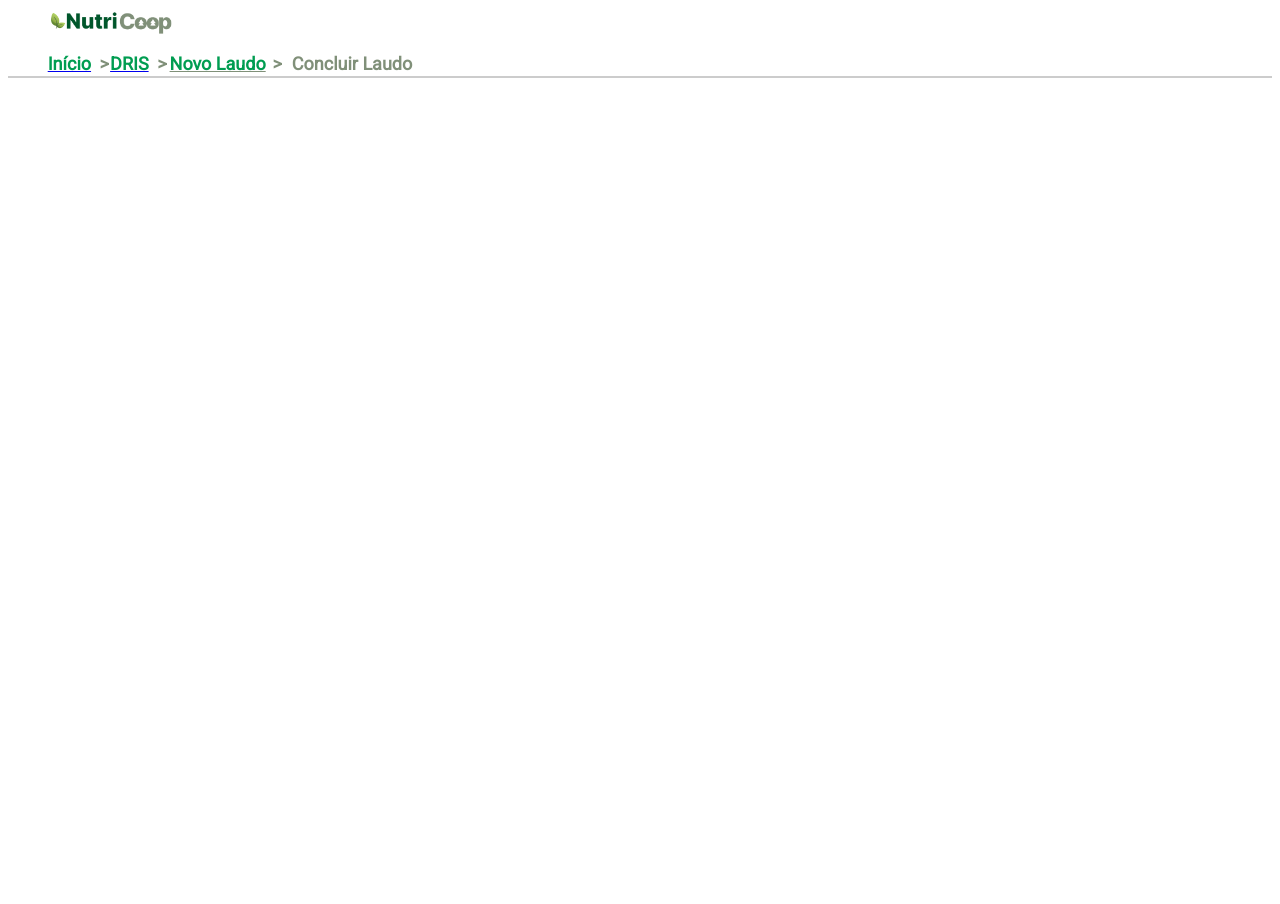
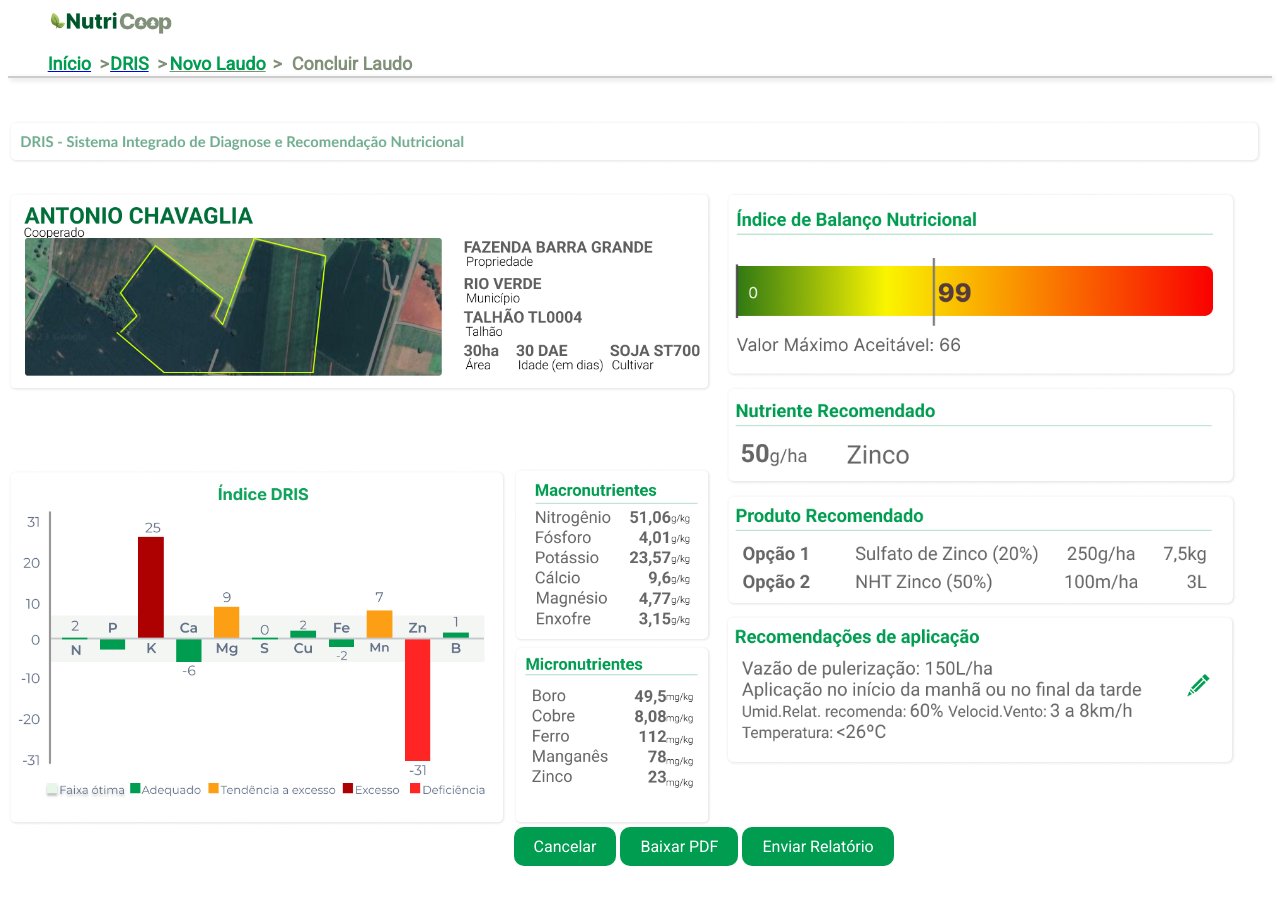
Before and after one commit to polianabadio/nutricoop, a plain HTML site: page concluir-laudo.html in a window 1280 px wide. Before the commit the page ends 800 px from the top, so only its background shows below. Drawn offline with Linux system fonts and the light colour scheme; a web font is replaced by a local one.

Commit message:
modelofinal

```diff
--- a/concluir-laudo.css
+++ b/concluir-laudo.css
@@ -1,3 +1,4 @@
+
 #logo-login{
     position: absolutes;
     margin-left: 3%;
@@ -34,4 +35,82 @@ hr {
     border: none;
     border-top: 2px solid #ccc;
     margin: 3% 0;
+    box-shadow: 2px 2px 5px rgba(0, 0, 0, 0.2);
   }
+
+  #barra{
+    width: 98%;
+    top: 15%;
+    position: absolute;
+  }
+
+  #layout1{
+    width: 55%;
+    top: 24%;
+    position: absolute;
+  }
+
+  #layout2{
+    width: 55%;
+    top: 58.5%;
+    position: absolute;
+
+  }
+
+  #layout3{
+    width: 40%;
+    top: 24%;
+    position: absolute;
+    margin-left: 56%;
+  }
+
+  #btn-send{
+    position:relative;
+    margin-top: 60%;
+    margin-left: 40%;
+    margin-bottom: 5%;
+  }
+
+  #btn-input-cancelar{
+    background-color: #009D51;
+    height: 100vh;
+    border-radius: 10px;
+    font-family: 'Roboto';
+    color:white;
+    padding: 10px 20px;
+    text-decoration: none;
+  }
+  #btn-input-salvar{
+    background-color: #009D51;
+    height: 6vh;
+    width: 7.5vw;
+    border-radius: 10px;
+    font-family: 'Roboto';
+    color:white;
+    padding: 10px 20px;
+    text-decoration: none;
+  }
+
+  #btn-input-gerar{
+    background-color: #009D51;
+    height: 6vh;
+    width: 8.5vw;
+    border-radius: 10px;
+    font-family: 'Roboto';
+    color:white;
+    -webkit-border-radius: 10px;
+    -moz-border-radius: 10px;
+    -ms-border-radius: 10px;
+    -o-border-radius: 10px;
+    padding: 10px 20px;
+    text-decoration: none;
+}
+  #btn-input-cancelar:hover{
+    background-color: #C7C7C7;
+  }
+  #btn-input-salvar:hover{
+    background-color: #C7C7C7;
+  }
+  #btn-input-gerar:hover{
+    background-color: #C7C7C7;
+  }
--- a/concluir-laudo.html
+++ b/concluir-laudo.html
@@ -14,7 +14,7 @@
 <div id="nav-bar">
     <img id="logo-login" src="img/Group 21.png" width="10%">
     <form id="inicial">
-    <a href="#"><h2 id="btn-1">Início</h2></a>
+    <a href="index.html"><h2 id="btn-1">Início</h2></a>
     <h2 id="seta">></h2>
     <a href="#"><h2 id="btn-1">DRIS</h2></a>
     <h2 id="seta">></h2>
@@ -24,7 +24,15 @@
     </form>
 </div>
 <hr>
+<img id="barra" src="img/Group 159.png">
+<img id="layout1" src="img/Group 161.png">
+<img id="layout2" src="img/Group 163.png">
+<img id="layout3" src="img/Group 165.png">
 
-
+<div id="btn-send">
+<a href="area-colaborador.html" id="btn-input-cancelar">Cancelar</a>
+<a href="#" id="btn-input-salvar" >Baixar PDF</a>
+<a href="concluir-laudo.html" id="btn-input-gerar" >Enviar Relatório</a>
+</div>
 </body>
 </html>
--- a/novo-laudo.css
+++ b/novo-laudo.css
@@ -6,11 +6,10 @@
 #inicial{
     font-size: 1.5vh;
     position: absolute;
-    margin-top: 0%;
     white-space: nowrap;
     display: inline-block;
     display: flex;
-    margin-top: 0%;
+    top: 4vh;
     margin-left: 3%;
 }
 h2{
@@ -41,7 +40,7 @@ hr {
     color:#009D51;
     font-family: 'Roboto';
     position: absolute;
-    top: 14%;
+    top: 14vh;
     font-size: 3vh;
   }
 
@@ -51,7 +50,7 @@ hr {
     position: absolute;
     width: 70%;
     margin-left: 15%;
-    margin-top: 2%;
+    top: 15vh;
   }
 
   label{
@@ -63,7 +62,7 @@ hr {
     position: absolute;
     width: 70%;
     margin-left: 16%;
-    margin-top: 4%;
+    top: 23vh;
   }
 
   #input-nome{
@@ -80,8 +79,8 @@ hr {
   }
 
   #segunda-linha{
-    position: absolute;
-    margin-top:2%;
+    position: relative;
+    top:2vh;
   }
 
   #input-propriedade, #input-municipio, #input-talhao{
@@ -94,29 +93,29 @@ hr {
     color:#009D51;
     font-family: 'Roboto';
     position: absolute;
-    top: 42%;
+    top: 37vh;
     font-size: 3vh;
   }
 
   #linha3{
     border: none;
     border-top: 1px solid #009D51;
-    position: absolute;
+    position: relative;
     width: 70%;
     margin-left: 15%;
-    margin-top: 15%;
+    top: 27vh;
   }
 
   #macronutrientes{
     position: absolute;
-    margin-top: 17%;
+    top: 50vh;
     width: 70%;
     margin-left: 15%;
   }
 
   #input-macronutrientes{
     position: absolute;
-    margin-top: 25%;
+    top: 66vh;
     width: 70%;
     margin-left: 15%;
   }
@@ -127,13 +126,13 @@ hr {
 
   #micronutrientes{
     position: absolute;
-    margin-top: 35%;
+    top: 82vh;
     width: 70%;
     margin-left: 15%;
   }
   #input-micronutrientes{
     position: absolute;
-    margin-top: 43%;
+    top: 98vh;
     width: 70%;
     margin-left: 15%;
   }
@@ -147,7 +146,7 @@ hr {
     color:#009D51;
     font-family: 'Roboto';
     position: absolute;
-    top: 78%;
+    top: 71vh;
     font-size: 3vh;
   }
 
@@ -157,14 +156,13 @@ hr {
     position: absolute;
     width: 70%;
     margin-left: 15%;
-    margin-top: 32.5%;
+    top: 73vh;
   }
 
   #btn-send{
-    position:relative;
-    margin-top: 52%;
-    margin-left: 40%;
-    margin-bottom: 3%;
+    position:absolute;
+    top: 110vh;
+    margin-left: 38%;
   }
 
   #btn-input-cancelar{
@@ -210,3 +208,10 @@ hr {
   #btn-input-gerar:hover{
     background-color: #C7C7C7;
   }
+
+  #fim{
+    position: absolute;
+    height: 3vh;
+    top:116vh;
+    width: 90%;
+  }
```
Also changed, not shown: area-colaborador.css (+21 -0 lines), area-colaborador.html (+9 -1 lines), esqueci-senha.html (+3 -1 lines), index.css (+5 -10 lines), login.html (+1 -1 lines), novo-laudo.html (+3 -2 lines), img/Group 159.png (added), img/Group 161.png (added), img/Group 163.png (added), img/Group 165.png (added), img/Group 17.png (added), img/Group 18.png (added).
